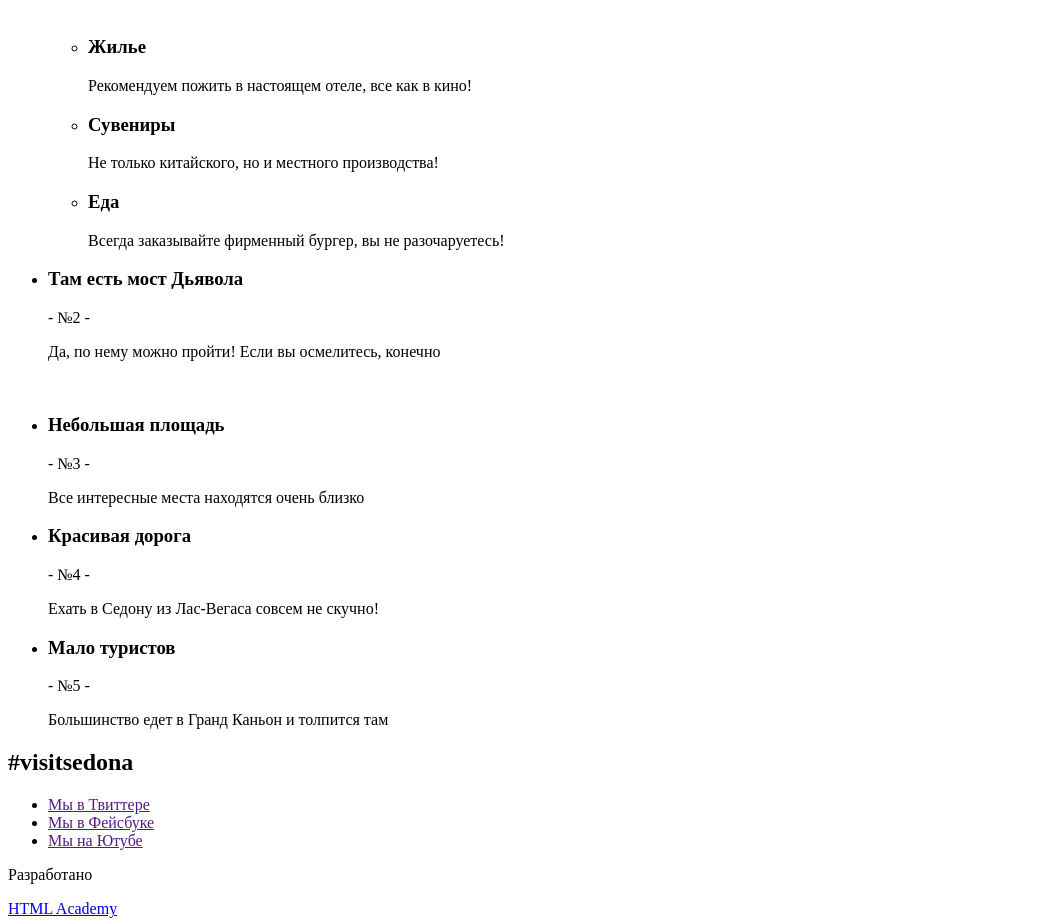
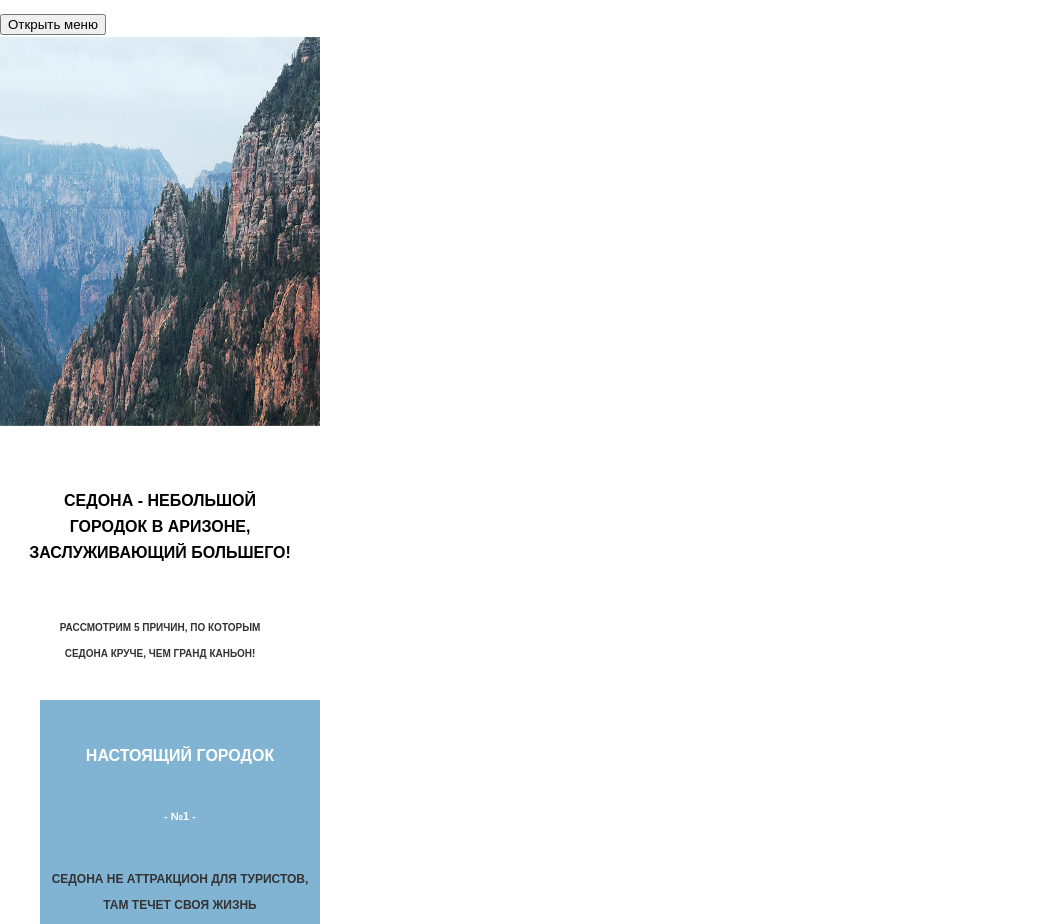
Before and after one commit to Maxgrog/1151333-sedona-19, a website: page source/index.html in a window 1280 px wide. Shown: the part 435-1359 px from the top of the page, without its empty margins (0-1038 px from the left). Drawn offline with nearby package versions, Linux system fonts and the light colour scheme; files that its build step writes are made by us from their sources.

Commit message:
Тест

```diff
--- a/package.json
+++ b/package.json
@@ -2,7 +2,7 @@
   "name": "sedona-19",
   "version": "17.0.0",
   "private": true,
-  "description": "Личный проект «Седона» от HTML Academy",
+  "description": "123",
   "devDependencies": {
     "autoprefixer": "9.5.x",
     "browser-sync": "2.26.x",
--- a/source/index.html
+++ b/source/index.html
@@ -3,8 +3,9 @@
   <head>
     <meta charset="utf-8">
     <title>HTML Academy: Седона</title>
+    <link href="css/style.css" rel="stylesheet">
   </head>
-  <body>
+        <body>
     <header class="page-header">
       <nav class="main-nav">
         <ul class="main-nav__list site-list">
@@ -26,15 +27,16 @@
         </ul>
           <button class="main-nav__toggle" type="button">Открыть меню</button>
       </nav>
-        <img class="main-background" src="img/1.jpg" alt="">
+        <img class="main-background" src="img/bg-back-mobile@1x.jpg" alt=""
+        width="320px" height="389px">
       </header>
 
       <main class="page-main">
         <div class="site-discription">
-        <h1 class="site-discription__feature">Седона - небольшой городок
-           в Аризоне,заслуживающий большего!</h1>
+        <h1 class="site-discription__feature">Седона - небольшой<br> городок
+          в Аризоне,<br>заслуживающий большего!</h1>
             <p class="site-discription__five-rasons">Рассмотрим 5 причин,
-              по которым Седона круче, чем Гранд Каньон!</p>
+              по которым<br> Седона круче, чем Гранд Каньон!</p>
             </div>
             <section class="advantages">
               <h2 class="visually-hidden">Наши преимущества:</h2>
@@ -46,7 +48,10 @@
           <p class="advantages__description">Седона не аттракцион для туристов,
           там течет своя жизнь</p>
           <img class="advantages__background-1 advantages__item_pic-1"
-          src="img/2.jpg" alt="">
+          src="img/main-city-mobile@1x.jpg" alt="" width="320px"
+          height="260px">
+          </li>
+
 
 
         <div class="additional-list-wrapper">
@@ -80,25 +85,26 @@
         <p class="advantages__description">Да, по нему можно пройти! Если
         вы осмелитесь, конечно</p>
         <img class="advantages__background-1 advantages__item_pic-1"
-        src="img/3.jpg" alt="">
+        src="img/photo-bridge-mobile@1x.jpg" alt="" width="320px"
+        height="260px">
       </li>
 
 
-        <li class="advantages__item">
+        <li class="advantages__item_nopic">
           <h3 class="advantages__title">Небольшая площадь</h3>
             <p class="advantages__number">- №3 -</p>
             <p class="advantages__description">Все интересные места находятся
             очень близко</p>
             </li>
 
-            <li class="advantages__item">
+            <li class="advantages__item_nopic">
               <h3 class="advantages__title">Красивая дорога</h3>
                 <p class="advantages__number">- №4 -</p>
                 <p class="advantages__description">Ехать в Седону из Лас-Вегаса
                 совсем не скучно!</p>
                 </li>
 
-                <li class="advantages__item">
+                <li class="advantages__item_nopic">
                   <h3 class="advantages__title">Мало туристов</h3>
                     <p class="advantages__number">- №5 -</p>
                     <p class="advantages__description">Большинство едет в
--- /dev/null
+++ b/source/less/additional-list-wrapper.less
@@ -0,0 +1,24 @@
+.additional-list__title {
+  font-size: 14px;
+
+  padding-top: 41px;
+  color: #000000;
+  }
+
+.additional-list__description {
+    font-size: 12px;
+
+    padding-top: 26px;
+    padding-bottom: 39px;
+    color: #333333;
+  }
+
+.advantages__number {
+    text-align: center;
+    font-size: 11px;
+  }
+
+.advantages__description {
+  font-size: 12px;
+  color: #333333;
+}
--- /dev/null
+++ b/source/less/advantages.less
@@ -0,0 +1,46 @@
+.visually-hidden {
+  display: none;
+}
+
+
+.advantages__item {
+  text-align: center;
+
+  background-color: #81b3d2;
+
+  color: #ffffff;
+}
+
+.advantages__title {
+  font-size: 16px;
+
+  padding-top: 43px;
+}
+
+.advantages__number {
+  font-size: 11px;
+  padding-top: 18px;
+}
+
+.advantages__description {
+  font-size: 12px;
+  padding-top: 25px;
+  padding-bottom: 45px;
+}
+
+.advantages__background-1 {
+  margin: 0;
+  padding: 0;
+}
+
+
+
+.advantages__item_nopic {
+  height: 168px;
+  background-color: #eeeeee;
+  padding-top: 33px;
+  padding-bottom: 33px;
+  font-size: 16px;
+  font-weight: bold;
+  text-align: center;
+}
--- /dev/null
+++ b/source/less/content.less
@@ -0,0 +1,8 @@
+a {
+  text-decoration: none;
+  color: white;
+}
+
+ul {
+  list-style: none;
+}
--- /dev/null
+++ b/source/less/page-footer.less
@@ -0,0 +1,15 @@
+.hashtag__title {
+  padding-top: 41px;
+  padding-bottom: 41px;
+
+  font-size: 21px;
+  font-weight: bold;
+  text-align: center;
+}
+
+.copyright__text {
+  font-size: 14px;
+  padding-top: 51px;
+  padding-bottom: 35px;
+  text-align: center;
+}
--- /dev/null
+++ b/source/less/site-discription.less
@@ -0,0 +1,27 @@
+.site-discription {
+  background-color: white;
+  height: 239px;
+  width: inherit;
+  text-align: center;
+}
+
+
+
+.site-discription__feature {
+  font-size: 16px;
+  font-weight: bold;
+  line-height: 26px;
+  color: black;
+
+  padding-top: 43px;
+}
+
+
+.site-discription__five-rasons {
+  font-size: 10px;
+  line-height: 26px;
+
+  padding-top: 39px;
+
+  color: #333333;
+}
--- /dev/null
+++ b/source/less/site-list.less
@@ -0,0 +1,24 @@
+.site-list__item {
+
+
+  padding-top: 21px;
+  padding-bottom: 21px;
+  margin-left: 0;
+
+  font-size: 18px;
+  line-height: 40px;
+  font-weight: bold;
+  text-align: center;
+
+
+
+  background-color: #81b3d2;
+  border-bottom: 1px solid #678fa8;
+  border-top: 1px solid #9ac2db;
+}
+
+.sedona-logo {
+  background-color: white;
+  border: 0;
+
+}
--- /dev/null
+++ b/source/less/style.less
@@ -0,0 +1,24 @@
+@import "content.less";
+@import "page-header.less";
+@import "main-nav.less";
+@import "site-list.less";
+@import "site-discription.less";
+@import "advantages.less";
+@import "additional-list-wrapper";
+@import "page-footer.less";
+
+body {
+  margin: 0;
+  padding: 0;
+
+  width: 320px;
+
+  font-family: 'PT Sans', Arial, sans-serif;
+  font-size: 14px;
+  line-height: 26px;
+  font-weight: 700;
+  color: #000000;
+  text-transform: uppercase;
+
+  background-color: #ffffff;
+}
```
Also changed, not shown: source/less/main-nav.less (added), source/less/page-header.less (added), 1 other file.
